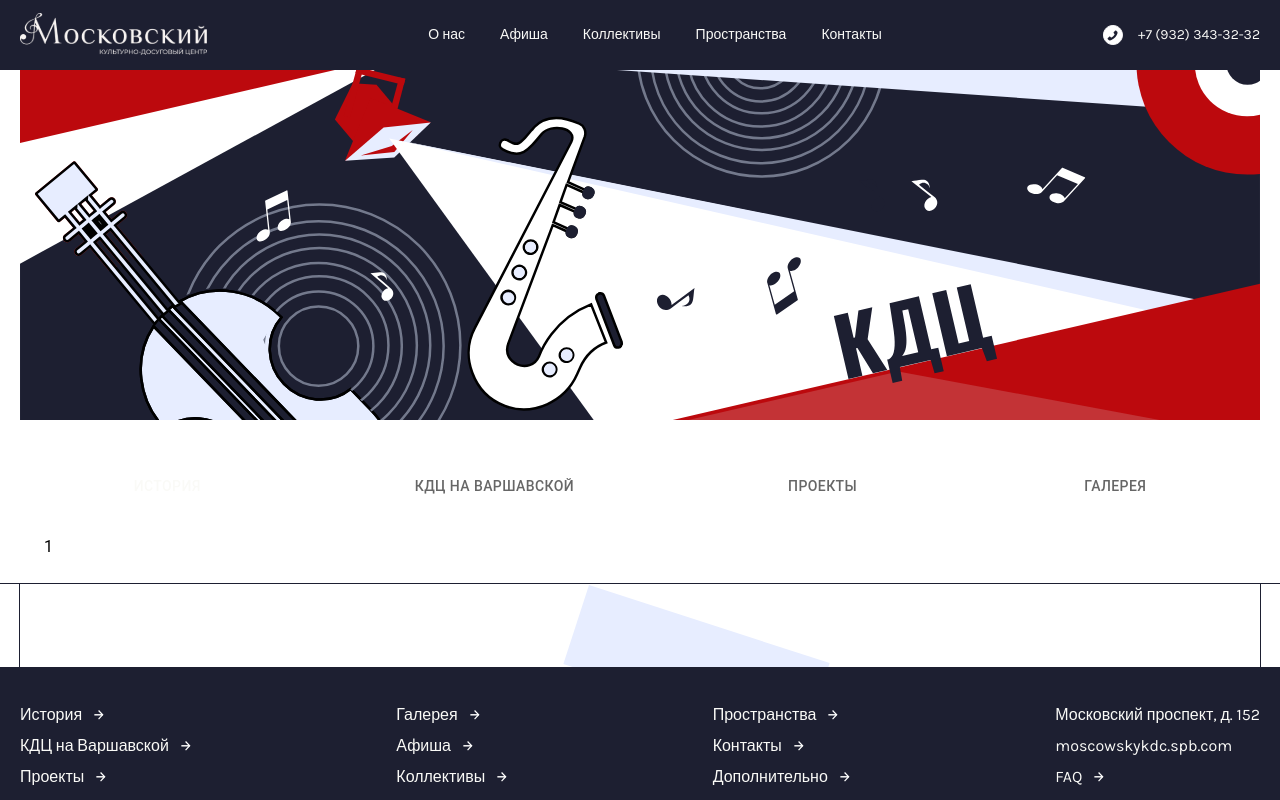
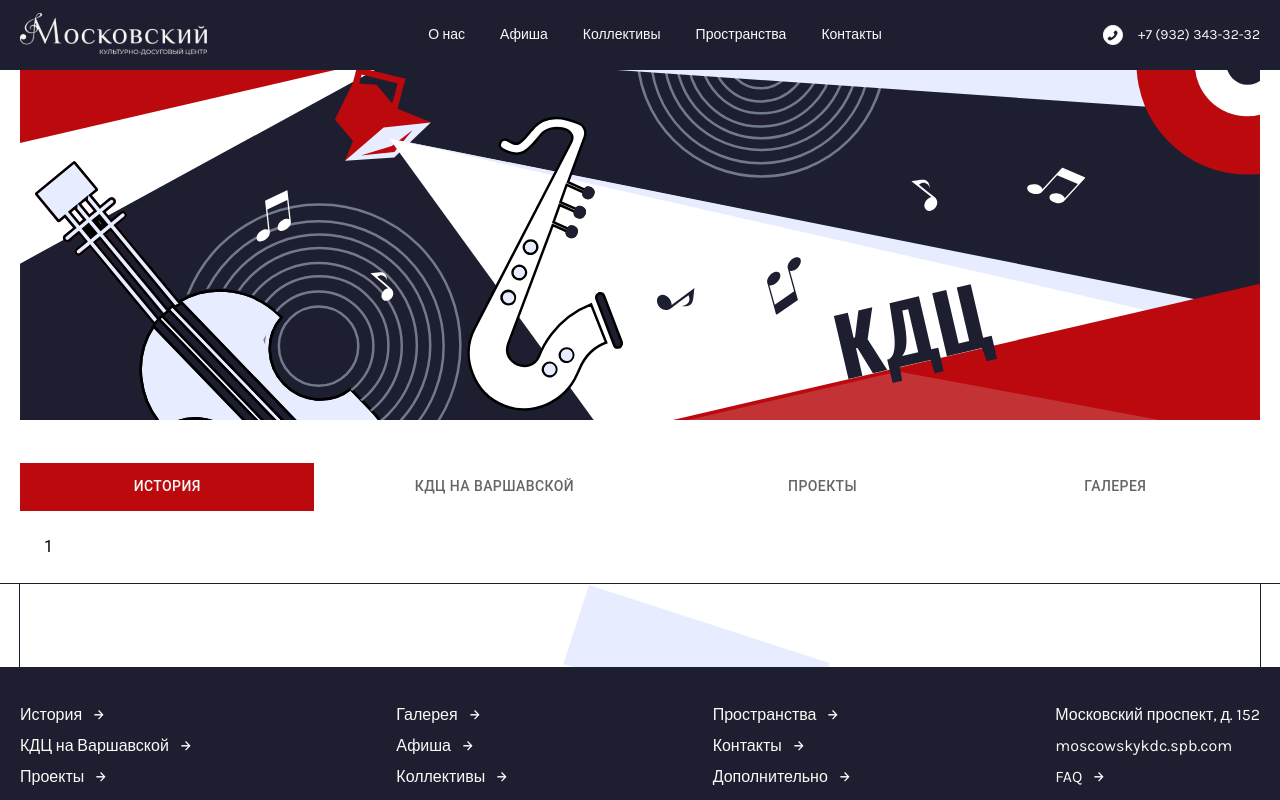
Before and after one commit to shumilina-polina/kdc, a Next.js app: page /about in a window 1280 px wide. Shown: the top 800 px of the page. Built offline with nearby package versions, Linux system fonts and the light colour scheme; a web font is replaced by a local one.

Commit message:
fixed background for selected custom tabs

```diff
--- a/UI/CustomTabs/tabs.module.scss
+++ b/UI/CustomTabs/tabs.module.scss
@@ -19,6 +19,6 @@
 .selected {
   display: flex;
   transition: 0.4s;
-  background-color: rgba($color-red, 1);
+  background-color: rgba($color-red, 1) !important;
   color: $color-white !important;
 }
```
